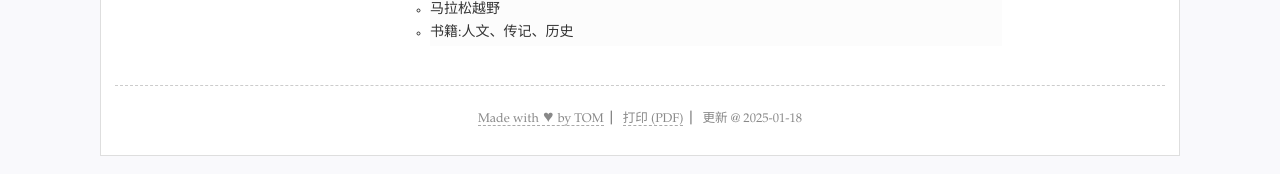
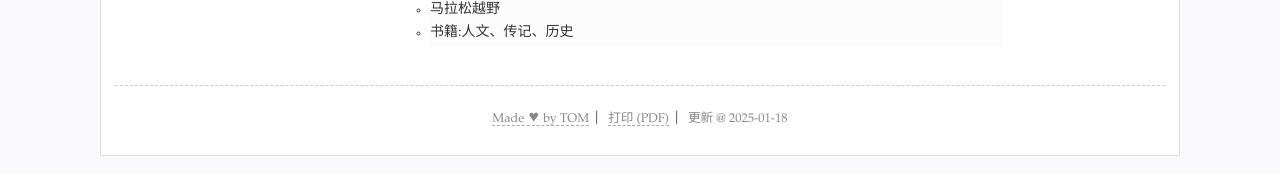
Before and after one commit to YogaTom/resume, a Jekyll site: the page built from index.html, in a window 1280 px wide. Shown: the part 1710-1884 px from the top of the page. Built offline with Jekyll 4.4.1, drawn with Linux system fonts in a browser that asks for light colours.

Commit message:
Update resume.yml

```diff
--- a/_data/resume.yml
+++ b/_data/resume.yml
@@ -161,7 +161,7 @@ footer: #脚注多组
   screen:
   # - text: "简历脚注"
   #   href: '/'
-  - text: "Made with &hearts; by TOM"
+  - text: "Made &hearts; by TOM"
     href: "https://yogatom.github.io/resume/"
 
 #页面额外js脚本，如xx统计
```
